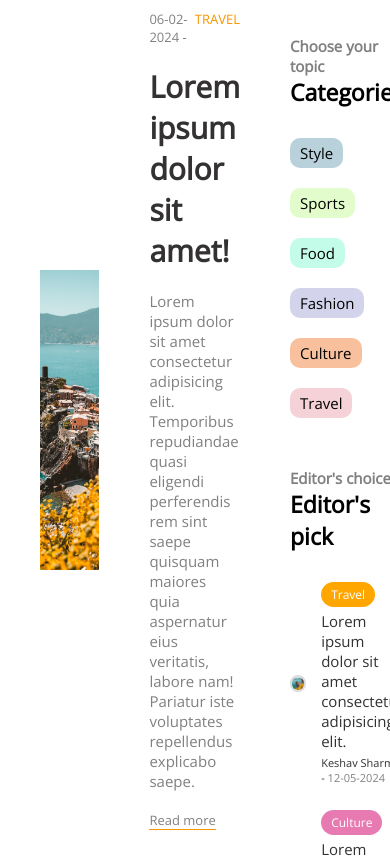
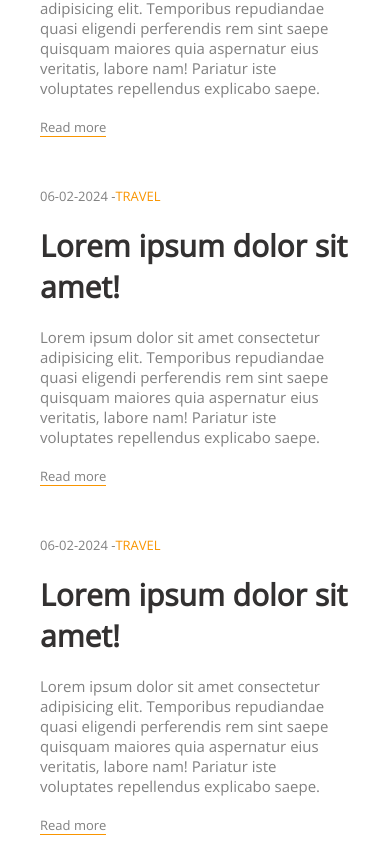
Before and after one commit to ShrutiWatave/BlogIt-Next, a Next.js app: page / in a window 390 px wide. Shown: the part 2423-3284 px from the top of the page. Built offline with nearby package versions, Linux system fonts and the light colour scheme.

Commit message:
Side menu responsiveness

```diff
--- a/src/components/Card/card.module.css
+++ b/src/components/Card/card.module.css
@@ -58,3 +58,9 @@
     color: gray;
 
 }
+
+@media screen and (max-width: 1280px){
+    .imageContainer{
+        display: none;
+    }
+}
--- a/src/components/Menu/menu.module.css
+++ b/src/components/Menu/menu.module.css
@@ -11,3 +11,9 @@
 .title{
     font-size: 23px;
 }
+
+@media screen and (max-width: 920px) {
+    .container{
+        display: none;
+    }
+}
--- a/src/components/MenuCategories/menuCategories.module.css
+++ b/src/components/MenuCategories/menuCategories.module.css
@@ -4,13 +4,17 @@
     display: flex;
     flex-wrap: wrap;
     gap: 20px;
+    /* flex: 50%; */
+
 }
 
 .categoryItem{
-    padding: 5px 10px;
-    font-size: 15px;
+    padding: 10px 25px;
+    font-size: 12px;
     border-radius: 10px;
     font-weight: 100;
+    /* width: 25%;
+    height: 30px; */
 }
 
 .sports{
```
